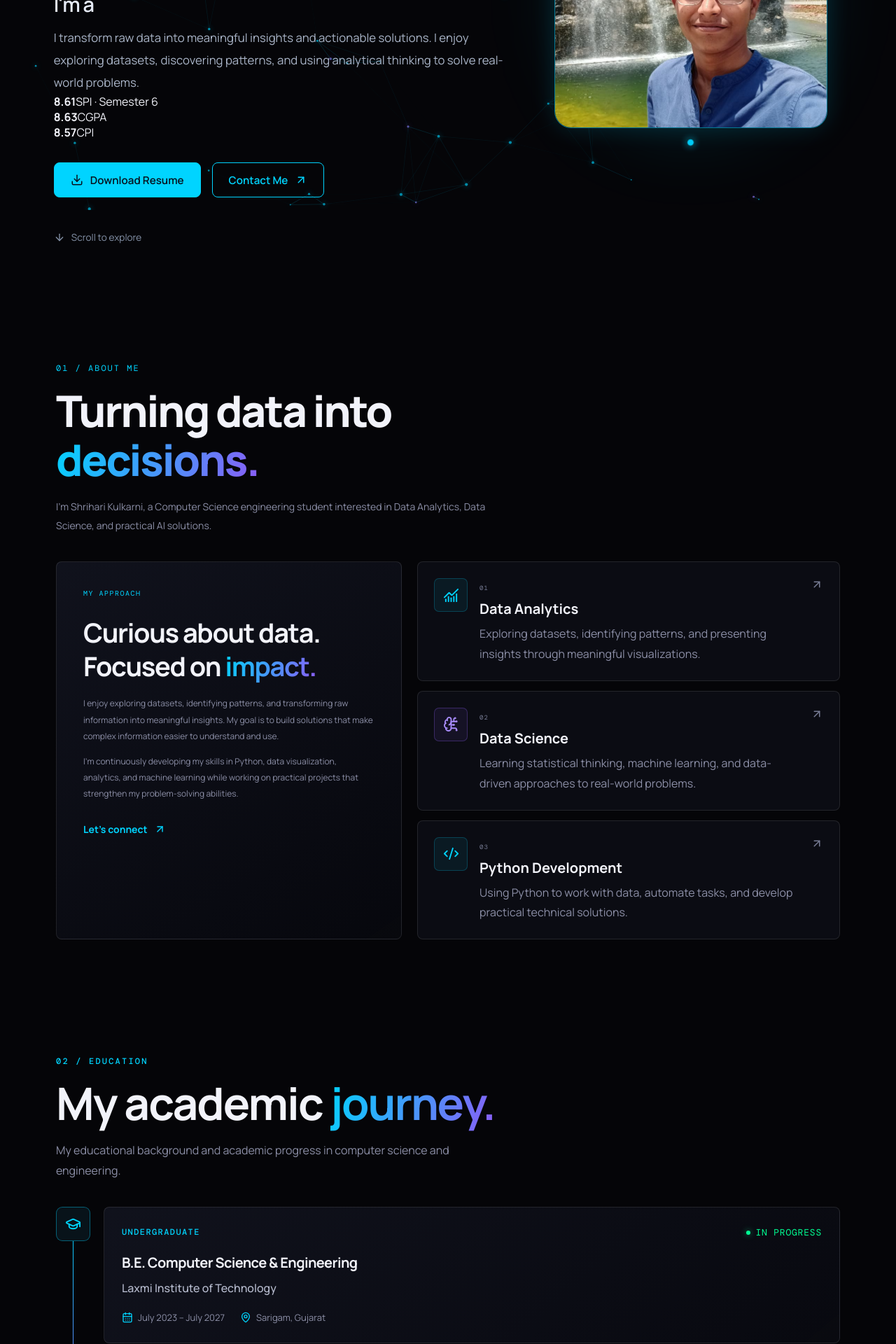
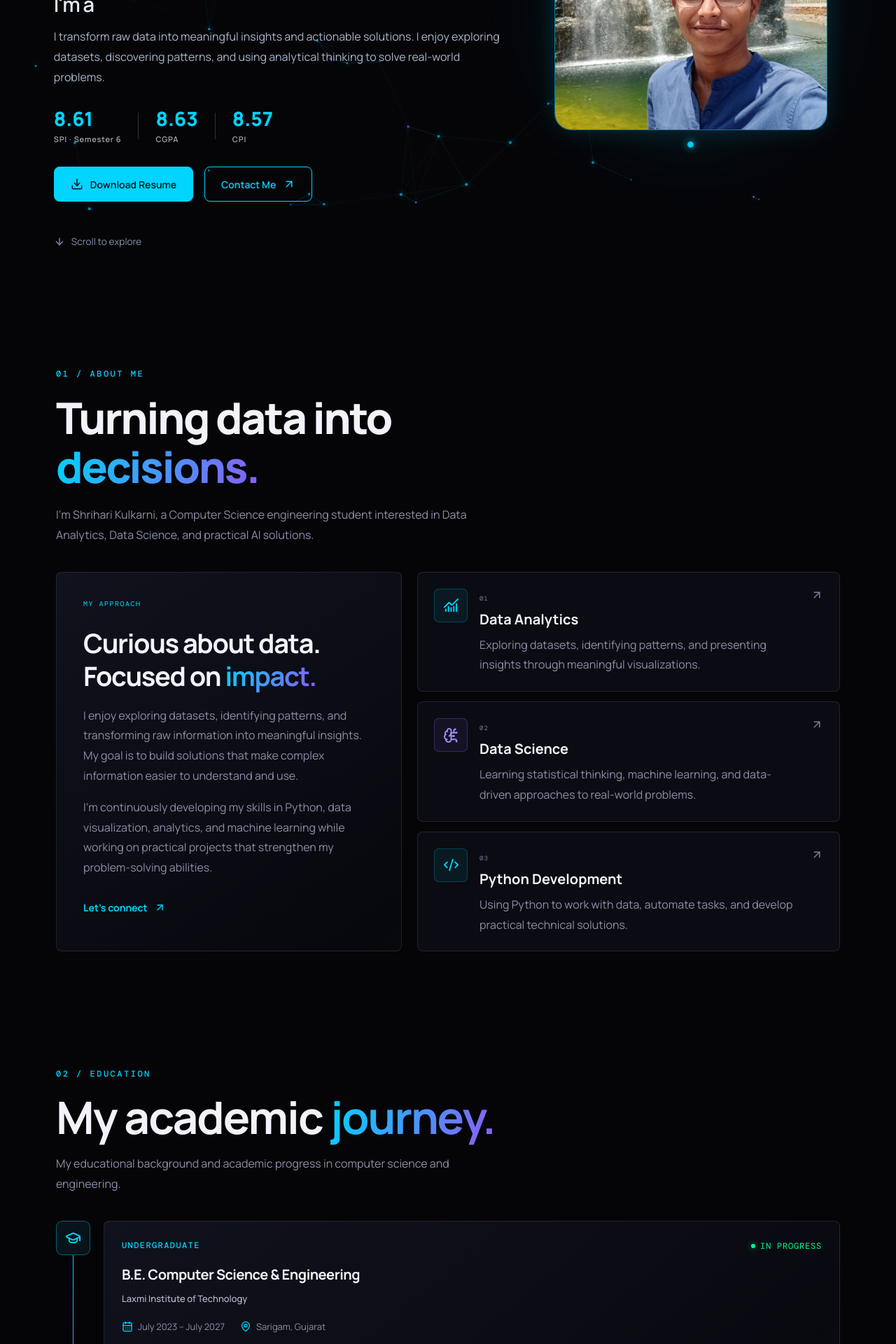
Before and after one commit to Shrihari-Kulkarni04/Shrihari-Portfolio, a React (Vite) app: page / in a window 1280 px wide. Shown: the part 500-2420 px from the top of the page at 70% size. Built offline with nearby package versions, Linux system fonts and the light colour scheme.

Commit message:
Standardize typography across all portfolio sections

```diff
--- a/src/styles.css
+++ b/src/styles.css
@@ -2751,8 +2751,8 @@ main,
     margin-bottom: 16px;
   }
 }
-
-/* ===== EDUCATION READABILITY IMPROVEMENTS ===== */
+/* ===== EDUCATION TEXT SIZE IMPROVEMENTS ===== */
+
 .education-eyebrow {
   font-size: 13px;
   letter-spacing: 2.2px;
@@ -2781,8 +2781,8 @@ main,
 
 .education-card-content h3 {
   font-size: clamp(21px, 2.4vw, 27px);
-  line-height: 1.35;
-  letter-spacing: -0.6px;
+  line-height: 1.4;
+  letter-spacing: -0.5px;
   overflow-wrap: anywhere;
 }
 
@@ -2795,9 +2795,16 @@ main,
 
 .education-meta {
   font-size: 13px;
-  line-height: 1.6;
-}
-
+  line-height: 1.7;
+}
+
+.education-meta svg {
+  width: 16px;
+  height: 16px;
+  flex-shrink: 0;
+}
+
+/* Mobile Responsive */
 @media (max-width: 600px) {
   .education-eyebrow {
     font-size: 11px;
@@ -2830,152 +2837,334 @@ main,
     font-size: 12px;
   }
 }
-
-
-/* ==========================================================
-   GLOBAL TYPOGRAPHY STANDARDIZATION — ALL PORTFOLIO SECTIONS
-   Keeps existing colors, layouts, animations and main headings.
-   ========================================================== */
+/* Make 02 / EDUCATION more prominent */
+.education-eyebrow {
+  font-size: 16px !important;
+  font-weight: 800;
+  letter-spacing: 2.5px;
+  line-height: 1.8;
+}
+
+@media (max-width: 600px) {
+  .education-eyebrow {
+    font-size: 13px !important;
+    letter-spacing: 1.8px;
+  }
+}
+/* ===== GLOBAL SECTION LABEL SIZE ===== */
+
+.about-eyebrow,
+.education-eyebrow,
+.section-eyebrow,
+.skills-section-label,
+.eyebrow,
+.panel-index {
+  font-size: 16px !important;
+  font-weight: 800;
+  letter-spacing: 2.5px;
+  line-height: 1.8;
+}
+
+/* Other section-specific labels */
+.card-overline,
+.form-heading,
+.timeline-meta {
+  font-size: 12px;
+  font-weight: 600;
+  letter-spacing: 1.5px;
+}
+
+/* Mobile responsive sizes */
+@media (max-width: 600px) {
+  .about-eyebrow,
+  .education-eyebrow,
+  .section-eyebrow,
+  .skills-section-label,
+  .eyebrow,
+  .panel-index {
+    font-size: 13px !important;
+    letter-spacing: 1.8px;
+  }
+
+  .card-overline,
+  .form-heading,
+  .timeline-meta {
+    font-size: 11px;
+  }
+}
+/* ===== NAVBAR TEXT SIZE IMPROVEMENT ===== */
+
+.nav-links a {
+  font-size: 14px !important;
+  font-weight: 600;
+}
+
+.nav-cta {
+  font-size: 14px !important;
+  font-weight: 600;
+}
+
+/* Mobile navbar */
+@media (max-width: 760px) {
+  .nav-links a {
+    font-size: 14px !important;
+  }
+}
+/* WhatsApp contact styling */
+.whatsapp-icon {
+  color: #25d366 !important;
+  border-color: rgba(37, 211, 102, 0.35) !important;
+  background: rgba(37, 211, 102, 0.08);
+}
+
+.whatsapp-detail:hover {
+  border-color: rgba(37, 211, 102, 0.5);
+}
+
+.whatsapp-detail:hover .contact-arrow {
+  color: #25d366;
+}
+/* Academic Stats in Hero Section */
+.hero-stats {
+  display: flex;
+  align-items: center;
+  gap: 24px;
+  margin: 28px 0;
+  flex-wrap: wrap;
+}
+
+.hero-stat {
+  display: flex;
+  flex-direction: column;
+  gap: 5px;
+}
+
+.hero-stat strong {
+  font-size: 28px;
+  font-weight: 800;
+  color: var(--cyan);
+  line-height: 1.2;
+}
+
+.hero-stat span {
+  font-size: 11px;
+  font-weight: 600;
+  color: rgba(255, 255, 255, 0.65);
+  letter-spacing: 0.8px;
+}
+
+.hero-stat-divider {
+  width: 1px;
+  height: 38px;
+  background: rgba(255, 255, 255, 0.18);
+}
+
+@media (max-width: 480px) {
+  .hero-stats {
+    gap: 14px;
+    margin: 22px 0;
+  }
+
+  .hero-stat strong {
+    font-size: 23px;
+  }
+
+  .hero-stat span {
+    font-size: 9px;
+  }
+}
+/* Preserve original colors in Skills Universe */
+.skills-universe,
+.skills-universe * {
+  filter: none;
+  -webkit-filter: none;
+}
+
+.skills-universe .orbit-skill {
+  color: var(--skill-color) !important;
+  background-color: rgba(8, 12, 22, 0.95) !important;
+}
+
+.skills-universe .skill-universe-center {
+  color: #ffffff !important;
+  background-color: rgba(13, 17, 32, 0.94) !important;
+}
+
+.skills-universe .universe-center-icon {
+  color: #ffffff !important;
+  background-color: var(--group-color) !important;
+}
+
+.skills-universe .orbit-ring {
+  border-color: rgba(157, 167, 190, 0.075);
+}
+.skills-universe .orbit-skill span {
+  display: inline-block;
+  transform: rotate(calc(var(--skill-index) * (360deg / var(--skill-count)) * -1));
+}
+/* Keep skill labels readable while orbiting */
+.skills-universe .orbit-skill-icon {
+  display: inline-block;
+  animation: skillCounterRotate 20s linear infinite reverse;
+  transform-origin: center;
+}
+
+@keyframes skillCounterRotate {
+  from {
+    transform: rotate(0deg);
+  }
+  to {
+    transform: rotate(360deg);
+  }
+}
+
+.skills-orbit-layout.is-paused .orbit-skill-icon {
+  animation-play-state: paused;
+}
+/* Original icons for Skills Universe */
+.skills-universe .skill-brand-icon {
+  display: block;
+  width: 26px;
+  height: 26px;
+  object-fit: contain;
+  pointer-events: none;
+  user-select: none;
+}
+/* Fix Skills Universe SVG icon visibility */
+.skills-universe .orbit-skill-icon {
+  display: flex !important;
+  align-items: center;
+  justify-content: center;
+  width: 100%;
+  height: 100%;
+  overflow: visible;
+  opacity: 1 !important;
+  visibility: visible !important;
+}
+
+.skills-universe .skill-brand-icon {
+  display: block !important;
+  width: 30px;
+  height: 30px;
+  object-fit: contain;
+  opacity: 1 !important;
+  visibility: visible !important;
+  filter: none !important;
+  -webkit-filter: none !important;
+  mix-blend-mode: normal !important;
+}
+
+/* Keep the icon container visible against the dark background */
+.skills-universe .orbit-skill {
+  background-color: rgba(8, 12, 22, 0.95);
+  overflow: visible;
+}
+/* Improve About section text readability */
+.about-section p,
+.about-content p {
+  font-size: 16px;
+  line-height: 1.9;
+}
+
+/* Improve service/interest card descriptions */
+.about-section .card p,
+.about-content .card p {
+  font-size: 15px;
+  line-height: 1.8;
+}
+/* ==========================================
+   GLOBAL TYPOGRAPHY — ALL PORTFOLIO SECTIONS
+   ========================================== */
+
 :root {
-  --type-body: 16px;
-  --type-card-title: 20px;
-  --type-subtitle: 18px;
-  --type-meta: 13px;
-  --type-label: 12px;
-  --type-control: 14px;
-}
-
-/* Main descriptive copy across Home, About, Education, Projects,
-   Certificates, Skills, Resume, Experience and Contact. */
+  --font-section-label: 12px;
+  --font-description: 16px;
+  --font-card-title: 20px;
+  --font-metadata: 13px;
+  --font-tag: 12px;
+  --font-button: 14px;
+}
+
+/* All section descriptions */
 .hero-text,
+.hero-description,
 .section-description,
-.about-main p,
+.about-intro,
+.about-story > p,
 .about-focus-content p,
 .education-description,
-.education-institute,
-.education-card-content p,
+.timeline-content > p,
+.projects-heading > p,
 .project-description,
-.projects-heading p,
-.certificate-description,
+.certificates-intro,
 .certificate-card p,
-.certificates-description,
-.skills-universe-heading p,
-.skills-instructions,
-.resume-text p,
-.resume-copy p,
-.timeline-content > p,
+.skills-universe-heading > p,
+.resume-copy > p:not(.eyebrow),
 .experience-card > p,
-.contact-copy p,
-.contact-description,
-.panel p {
-  font-size: var(--type-body) !important;
+.contact-copy > p {
+  font-size: var(--font-description) !important;
   line-height: 1.8 !important;
 }
 
-/* Consistent card and sub-section headings. Main h1/h2 section titles
-   are intentionally preserved as the strongest visual hierarchy. */
+/* All card titles */
 .about-focus-content h3,
 .education-card-content h3,
+.timeline-content h3,
+.certificate-info h3,
+.certificate-card h3,
 .project-card-content h3,
 .project-content h3,
-.certificate-info h3,
-.certificate-card h3,
-.timeline-content h3,
 .experience-card h3,
-.contact-method h3,
-.panel h3 {
-  font-size: var(--type-card-title) !important;
-  line-height: 1.45 !important;
-}
-
-/* Secondary headings used inside cards and content blocks. */
-.about-main h3,
-.resume-text h3,
-.resume-copy h3,
-.contact-copy h4,
-.panel h4 {
-  font-size: var(--type-subtitle) !important;
+.skill-heading h3 {
+  font-size: var(--font-card-title) !important;
   line-height: 1.5 !important;
 }
 
-/* Dates, institutions, locations and supporting metadata. */
+/* Dates, locations and secondary information */
 .education-meta,
 .education-institute,
-.education-current,
-.timeline-meta,
 .timeline-org,
 .experience-org,
-.project-number,
 .project-category,
-.certificate-date,
-.certificate-issuer,
-.detail-row strong,
-.detail-row span,
-.contact-method small {
-  font-size: var(--type-meta) !important;
-  line-height: 1.65 !important;
-}
-
-/* Eyebrows, overlines and compact labels. */
-.eyebrow,
-.hero-kicker,
-.section-eyebrow,
-.section-label,
+.contact-method strong {
+  font-size: var(--font-metadata) !important;
+}
+
+/* Tags and technology labels */
+.tag-row span,
+.skill-tags span,
+.tech-tag {
+  font-size: var(--font-tag) !important;
+}
+
+/* Buttons and action links */
+.button,
+.hero-button,
+.project-link,
+.about-contact-link,
+.text-link {
+  font-size: var(--font-button) !important;
+}
+
+/* Section labels and small metadata */
 .about-eyebrow,
 .education-eyebrow,
+.eyebrow,
+.section-eyebrow,
+.skills-section-label,
 .education-level,
-.skills-section-label,
-.card-overline,
-.resume-tag,
-.panel-index,
-.availability,
-.form-heading {
-  font-size: var(--type-label) !important;
-  line-height: 1.6 !important;
-}
-
-/* Buttons, navigation links and action links. */
-.nav-links a,
-.nav-cta,
-.button,
-.project-link,
-.resume-button,
-.text-link,
-.about-contact-link,
-.contact-submit,
-.back-top {
-  font-size: var(--type-control) !important;
-}
-
-/* Skill chips, technology tags and certificate/project tags. */
-.skill-tags span,
-.tech-tag,
-.project-tech-stack span,
-.certificate-tag,
-.experience-tags span,
-.tag-row span {
-  font-size: var(--type-label) !important;
-  line-height: 1.5 !important;
-}
-
-/* Small utility text is consistent too, without resizing logos/icons. */
-.hero-socials,
-.detail-row strong,
-.scroll-cue,
-.floating-tag,
-.visual-top,
-.visual-bottom,
-.about-signoff {
-  font-size: var(--type-meta) !important;
-}
-
+.education-current,
+.card-overline {
+  font-size: var(--font-section-label) !important;
+}
+
+/* Responsive typography */
 @media (max-width: 768px) {
   :root {
-    --type-body: 15px;
-    --type-card-title: 18px;
-    --type-subtitle: 17px;
-    --type-meta: 13px;
-    --type-label: 12px;
-    --type-control: 14px;
-  }
-}
+    --font-description: 15px;
+    --font-card-title: 18px;
+    --font-metadata: 13px;
+    --font-tag: 12px;
+    --font-button: 14px;
+  }
+}
```
